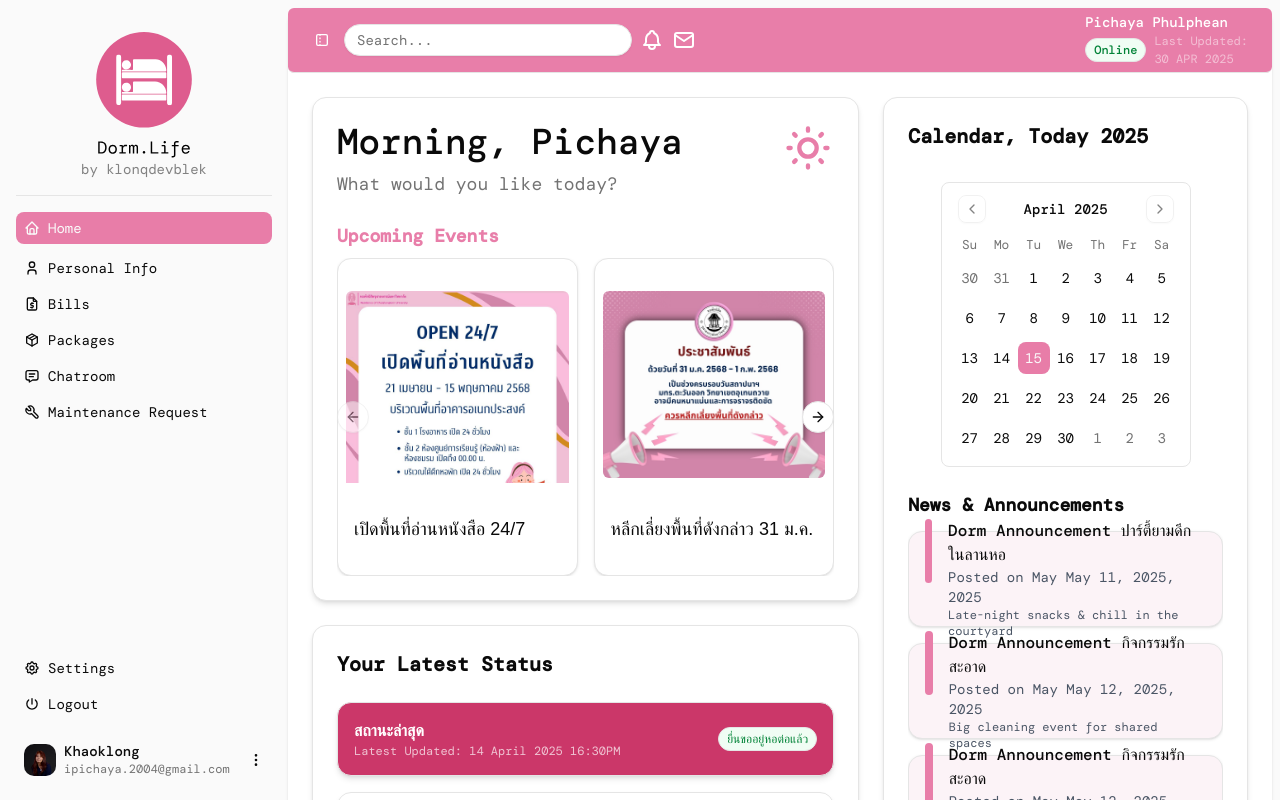
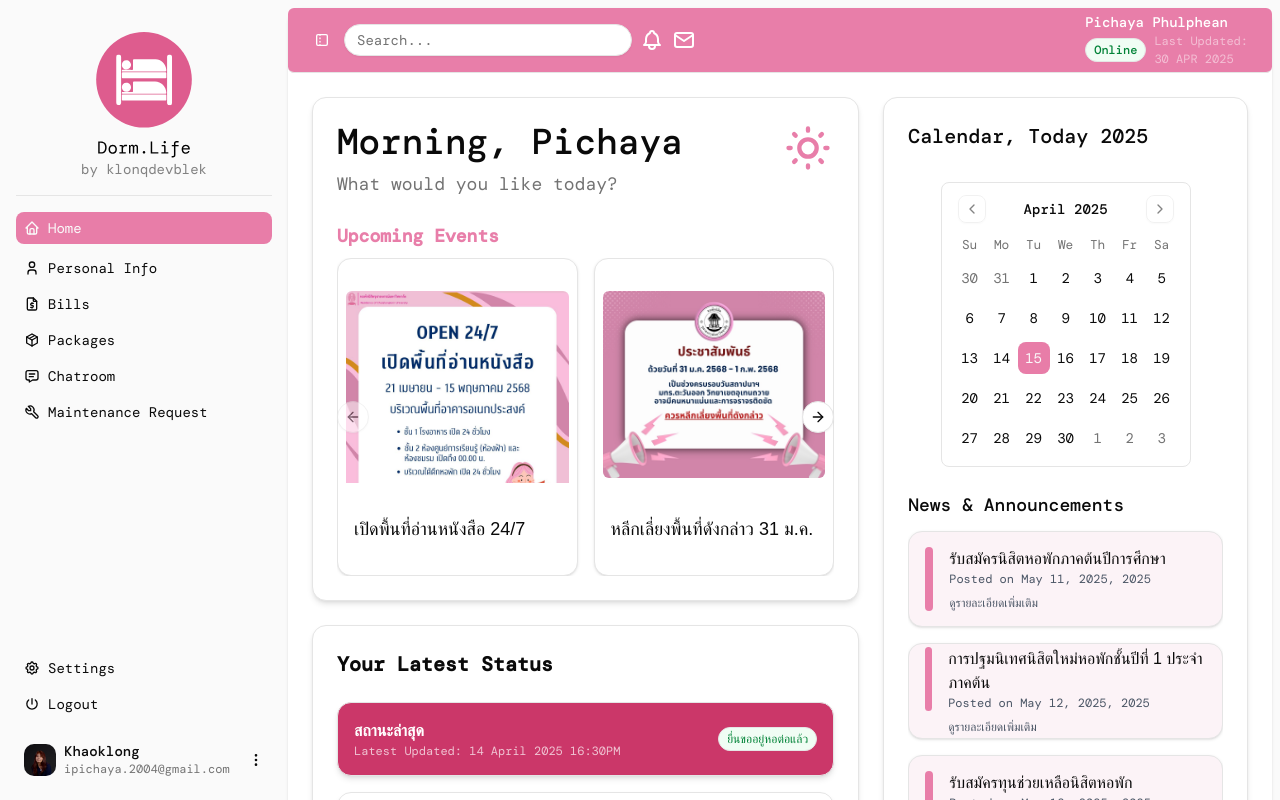
Before and after one commit to klonqdoublek/kk-final-project-tech2025, a Next.js app: page /dashboard in a window 1280 px wide. Shown: the top 800 px of the page. Built offline with nearby package versions, Linux system fonts and the light colour scheme; a web font is replaced by a local one.

Commit message:
almost final

```diff
--- a/src/app/dashboard/page.jsx
+++ b/src/app/dashboard/page.jsx
@@ -65,39 +65,39 @@ export default function Dashboard() {
   const announcements = [
     {
       id: 1,
-      title: "ปาร์ตี้ยามดึกในลานหอ",
+      title: "รับสมัครนิสิตหอพักภาคต้นปีการศึกษา",
       date: "May 11, 2025",
-      description: "Late-night snacks & chill in the courtyard",
+      description: "ดูรายละเอียดเพิ่มเติม",
     },
     {
       id: 2,
-      title: "กิจกรรมรักสะอาด",
+      title: "การปฐมนิเทศนิสิตใหม่หอพักชั้นปีที่ 1 ประจำภาคต้น",
       date: "May 12, 2025",
-      description: "Big cleaning event for shared spaces",
+      description: "ดูรายละเอียดเพิ่มเติม",
     },
     {
       id: 3,
-      title: "กิจกรรมรักสะอาด",
-      date: "May 12, 2025",
-      description: "Big cleaning event for shared spaces",
+      title: "รับสมัครทุนช่วยเหลือนิสิตหอพัก",
+      date: "May 13, 2025",
+      description: "ดูรายละเอียดเพิ่มเติม",
     },
     {
       id: 4,
-      title: "กิจกรรมรักสะอาด",
-      date: "May 12, 2025",
-      description: "Big cleaning event for shared spaces",
+      title: "การจัดเก็บของหอพักนิสิตภาคฤดูร้อน",
+      date: "May 14, 2025",
+      description: "ดูรายละเอียดเพิ่มเติม",
     },
     {
       id: 5,
-      title: "กิจกรรมรักสะอาด",
-      date: "May 12, 2025",
-      description: "Big cleaning event for shared spaces",
+      title: "กิจกรรมอบรมและซ้อมหนีไฟ",
+      date: "May 15, 2025",
+      description: "ดูรายละเอียดเพิ่มเติม",
     },
     {
       id: 6,
-      title: "กิจกรรมรักสะอาด",
-      date: "May 12, 2025",
-      description: "Big cleaning event for shared spaces",
+      title: "รับสมัครนิสิตเข้าพักหอพัก",
+      date: "May 16, 2025",
+      description: "ดูรายละเอียดเพิ่มเติม",
     }
 
   ];
@@ -215,7 +215,7 @@ export default function Dashboard() {
             <div className="w-full md:w-[40%] flex flex-col gap-6">
               <Card className="shadow-md h-full">
                 <CardHeader className="pb-2">
-                  <CardTitle className="text-xl font-semi-bold">Calendar, Today 2025</CardTitle>
+                  <CardTitle className="text-xl font-medium">Calendar, Today 2025</CardTitle>
                 </CardHeader>
                 <CardContent className="space-y-6">
                   {/* Calendar */}
@@ -230,16 +230,16 @@ export default function Dashboard() {
 
                   {/* News & Announcements - In same card below calendar */}
                   <div className="h-120 overflow-y-scroll">
-                    <h3 className="text-lg font-semibold mb-3">News & Announcements</h3>
+                    <h3 className="text-lg font-medium mb-3">News & Announcements</h3>
                     <div className="space-y-4">
                       {announcements.map((item) => (
                         <Card key={item.id} className="bg-fifth-red h-24 justify-center hover:bg-fourth-red cursor-pointer transition-colors">
-                          <CardContent className="p-4 flex items-start justify-center">
+                          <CardContent className="p-4 flex ">
                             <div className="w-2 h-16 bg-secondary-red rounded-full mr-4"></div>
                             <div>
-                              <h4 className="font-medium">Dorm Announcement {item.title}</h4>
-                              <p className="text-sm text-gray-600">Posted on May {item.date}, 2025</p>
-                              <p className="text-xs text-gray-600"> {item.description} </p>
+                              <h4 className="font-medium thai-text"> {item.title}</h4>
+                              <p className="text-xs text-gray-600">Posted on {item.date}, 2025</p>
+                              <p className="text-xs thai-text pt-2 text-gray-600"> {item.description}</p>
                             </div>
                           </CardContent>
                         </Card>
--- a/src/components/app-sidebar.jsx
+++ b/src/components/app-sidebar.jsx
@@ -170,7 +170,8 @@ export function AppSidebar({
               <img
               src="Dorm.life.svg"
               width="150"
-              height="300">
+              height="300"
+              url="/dashboard">
               </img>
               <p className="text-sm opacity-50"> by klonqdevblek </p>
 
--- a/src/components/nav-main.jsx
+++ b/src/components/nav-main.jsx
@@ -23,6 +23,7 @@ export function NavMain({
 
           <SidebarMenuItem className="flex items-center gap-2">
             <SidebarMenuButton
+              url="/dashboard"
               tooltip="Home"
               className="bg-primary text-primary-foreground hover:bg-primary/90 hover:text-primary-foreground active:bg-primary/90 active:text-primary-foreground min-w-8 duration-200 ease-linear">
               <IconHome />
```
